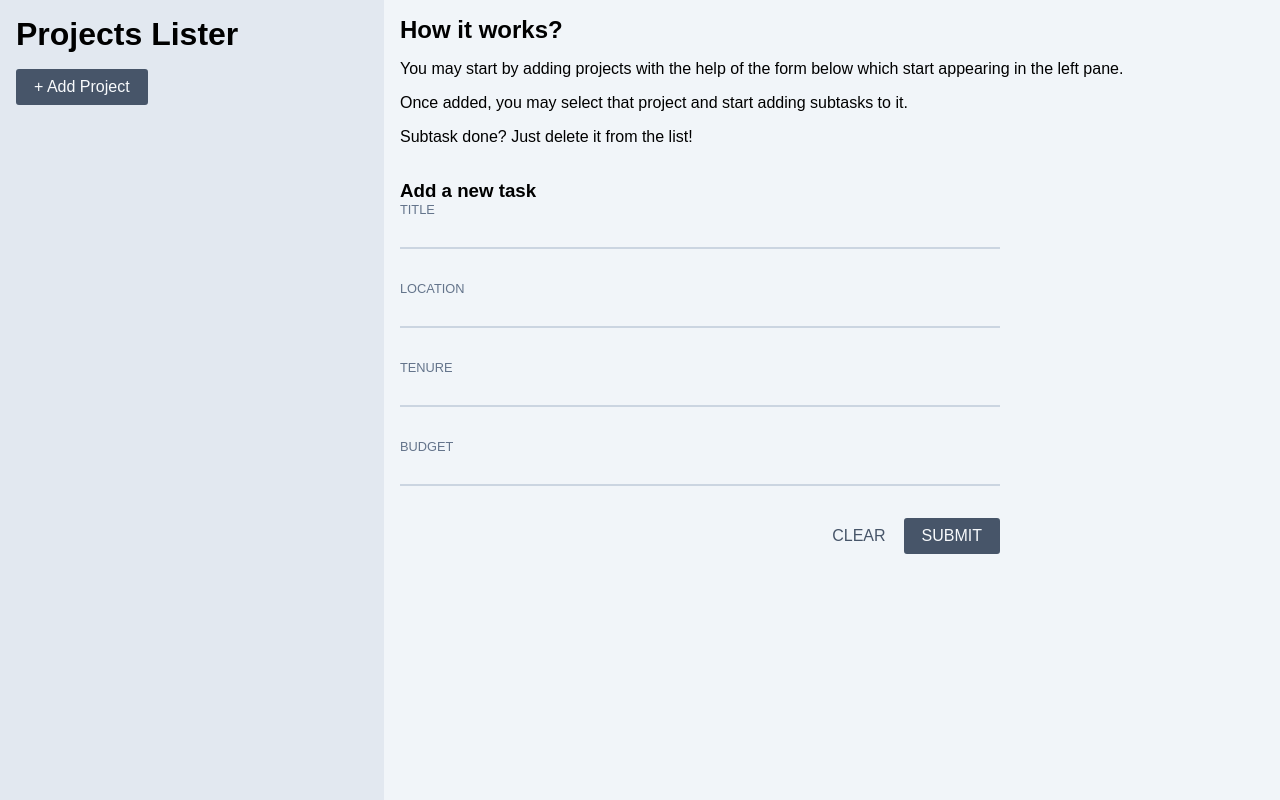
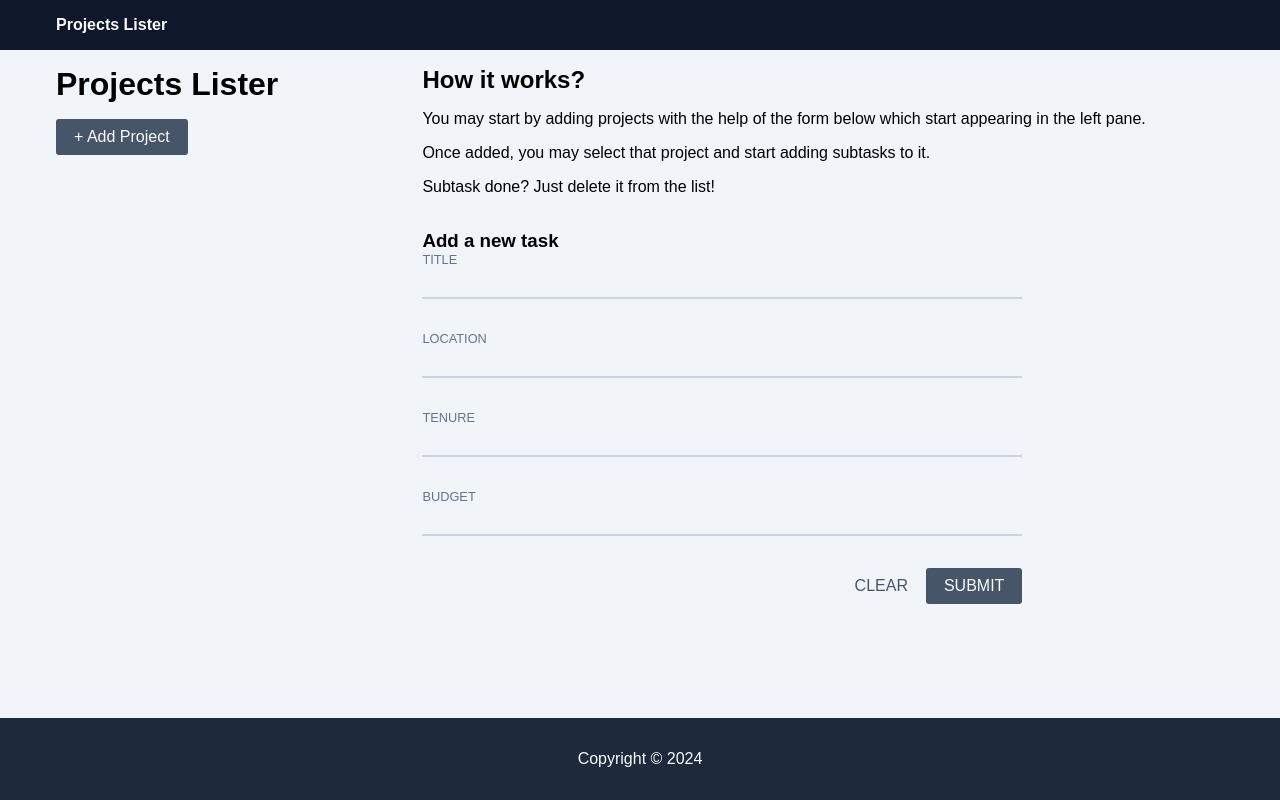
Before and after one commit to sample-react-projects/projects-lister, a React (Vite) app: page / in a window 1280 px wide. Built offline with nearby package versions, Linux system fonts and the light colour scheme.

Commit message:
Fix app structure and styles

```diff
--- a/src/components/App/App.module.scss
+++ b/src/components/App/App.module.scss
@@ -1,15 +1,22 @@
 .container {
   display: flex;
+  flex-direction: column;
+  min-height: 100vh;
+  row-gap: 1rem;
 
-  & > * {
-    padding: 1rem;
+  &__content {
+    column-gap: 1rem;
+    display: flex;
+    flex: 1;
+    margin: 0 auto;
+    max-width: 1200px;
+    padding: 0 1rem;
+    width: 100%;
   }
 
   &__rail-left {
-    background: #e2e8f0;
     display: flex;
     flex-direction: column;
-    min-height: 100vh;
     max-width: 400px;
     row-gap: 1rem;
     width: 30%;
--- a/src/components/App/App.tsx
+++ b/src/components/App/App.tsx
@@ -2,10 +2,14 @@ import styles from "./App.module.scss";
 import ProjectsContextProvider from "../../context/ProjectsContextProvider";
 import RightRail from "../right-rail/RightRail";
 import LeftRail from "../left-rail/LeftRail";
+import Header from "../header/Header";
+import Footer from "../footer/Footer";
 
 function App() {
   return (
     <div className={styles.container}>
+      <Header></Header>
+      <div className={styles["container__content"]}>
         <ProjectsContextProvider>
           <div className={styles["container__rail-left"]}>
             <LeftRail></LeftRail>
@@ -15,6 +19,8 @@ function App() {
           </div>
         </ProjectsContextProvider>
       </div>
+      <Footer></Footer>
+    </div>
   );
 }
 
```
Lines whose indentation alone changed are shown as unchanged.
